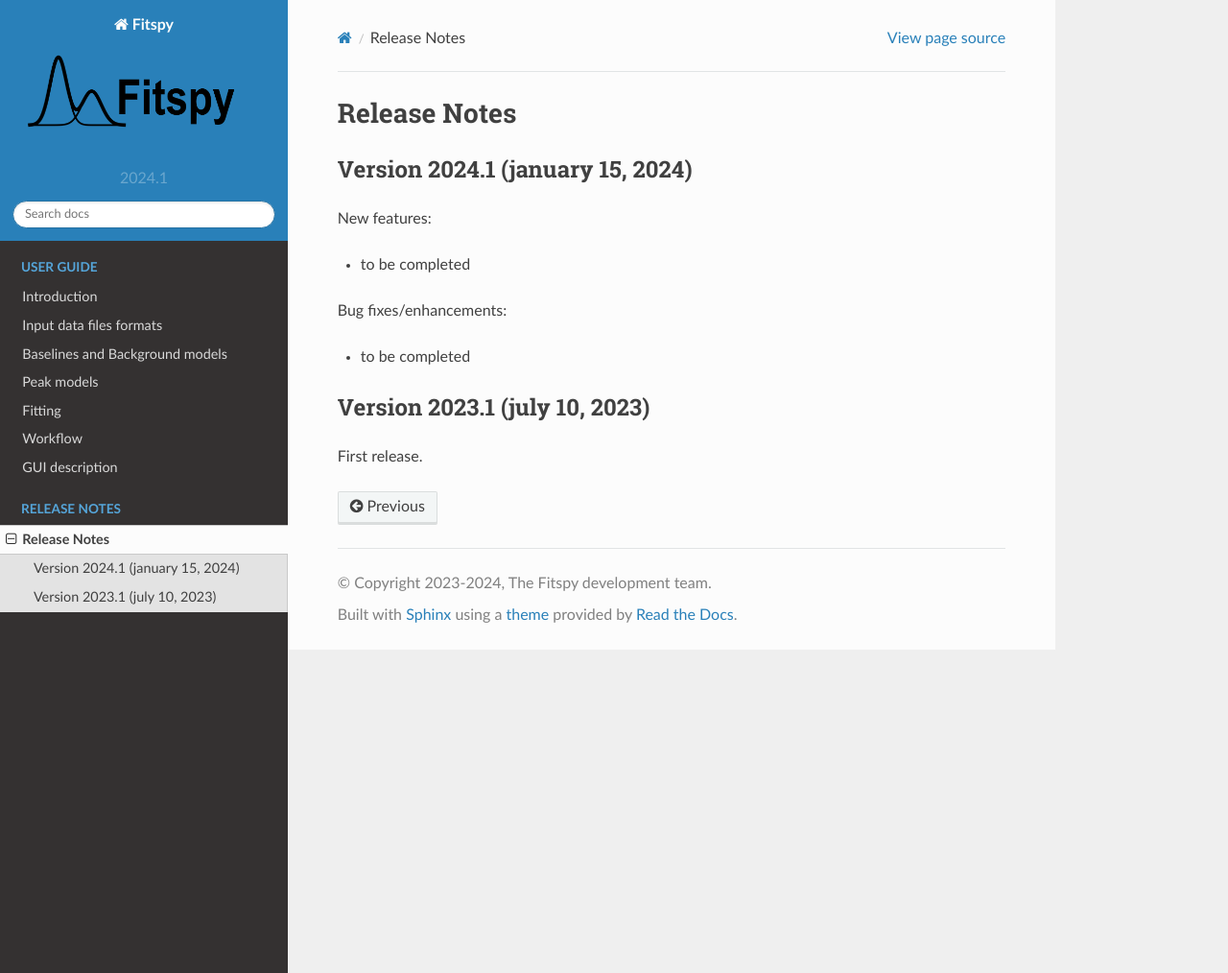
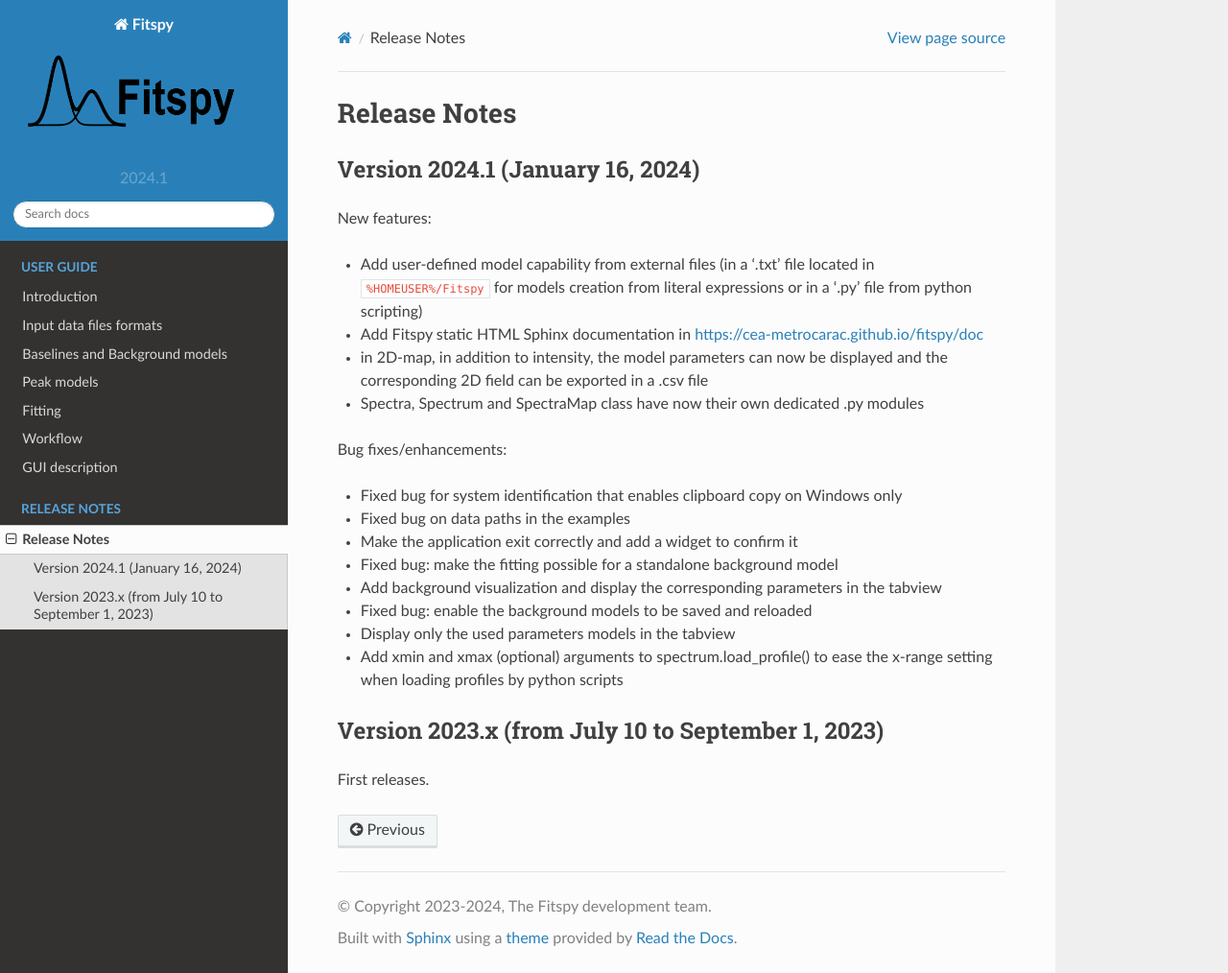
Before and after one commit to CEA-MetroCarac/fitspy, a Sphinx documentation site: the page built from doc/release_notes/release_notes.rst, in a window 1280 px wide and 1014 px high. Shown: the whole window at 96% size. Built offline with Sphinx 7.4.7 and the Read the Docs theme 2.0.0, drawn with Linux system fonts in a browser that asks for light colours; pages that are not in the unit, such as notebooks, are missing from menus.

Commit message:
update 2024.1 release notes

```diff
--- a/doc/release_notes/release_notes.rst
+++ b/doc/release_notes/release_notes.rst
@@ -1,20 +1,30 @@
 Release Notes
 =============
 
-Version 2024.1 (january 15, 2024)
+Version 2024.1 (January 16, 2024)
 ---------------------------------
 
 New features:
 
-- to be completed
+- Add user-defined model capability from external files (in a '.txt' file located in :code:`%HOMEUSER%/Fitspy` for models creation from literal expressions or in a '.py' file from python scripting)
+- Add Fitspy static HTML Sphinx documentation in `https://cea-metrocarac.github.io/fitspy/doc <https://cea-metrocarac.github.io/fitspy/doc/index.html>`_
+- in 2D-map, in addition to intensity, the model parameters can now be displayed and the corresponding 2D field can be exported in a .csv file
+- Spectra, Spectrum and SpectraMap class have now their own dedicated .py modules
 
 
 Bug fixes/enhancements:
 
-- to be completed
+- Fixed bug for system identification that enables clipboard copy on Windows only
+- Fixed bug on data paths in the examples
+- Make the application exit correctly and add a widget to confirm it
+- Fixed bug: make the fitting possible for a standalone background model
+- Add background visualization and display the corresponding parameters in the tabview
+- Fixed bug: enable the background models to be saved and reloaded
+- Display only the used parameters models in the tabview
+- Add xmin and xmax (optional) arguments to spectrum.load_profile() to ease the x-range setting when loading profiles by python scripts
 
 
-Version 2023.1 (july 10, 2023)
-------------------------------
+Version 2023.x (from July 10 to September 1, 2023)
+-------------------------------------------------------
 
-First release.
+First releases.
```
